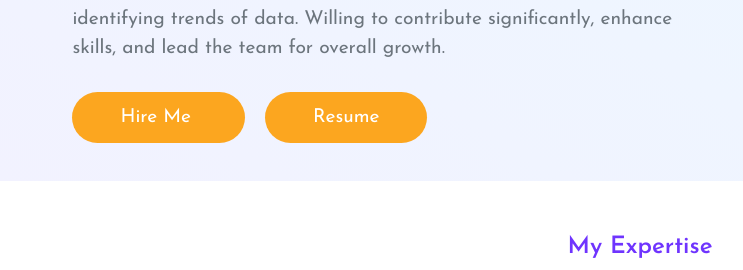
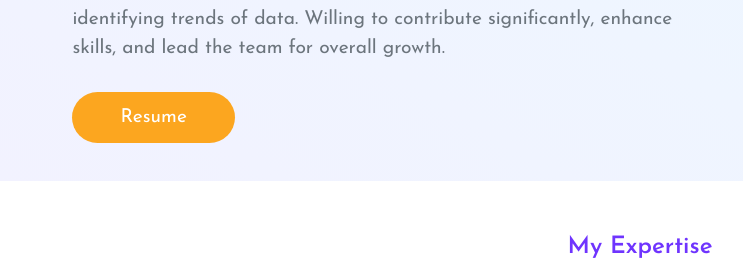
Before and after one commit to king-in-making/adarsh-singh-portfolio, a plain HTML site: page index.html in a window 1280 px wide. Shown: the part 350-620 px from the top of the page, 0-743 px from the left. Drawn offline with nearby package versions, Linux system fonts and the light colour scheme.

Commit message:
Update index.html

```diff
--- a/index.html
+++ b/index.html
@@ -84,10 +84,7 @@
           data.
           Willing to contribute significantly, enhance skills, and lead the team for overall growth.
         </p><br>
-        <a href="mailto:adarshsinghrajput0708@gmail.com" class="c-btn h-btn mt-3 py-3 px-5 rounded-pill"
-          style="text-decoration: none;margin-right: 20px">
-          Hire Me
-        </a>
+
         <a href="images/Adarsh Singh - Resume.pdf" class="c-btn h-btn mt-3 py-3 px-5 rounded-pill"
           style="text-decoration: none;">
           Resume
```
